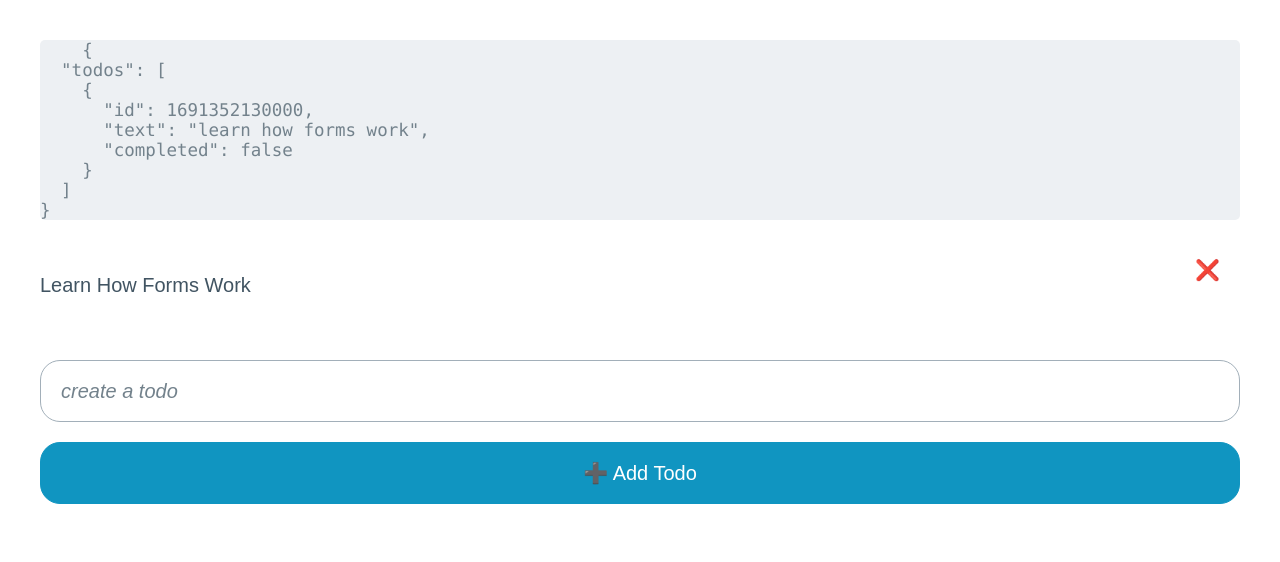
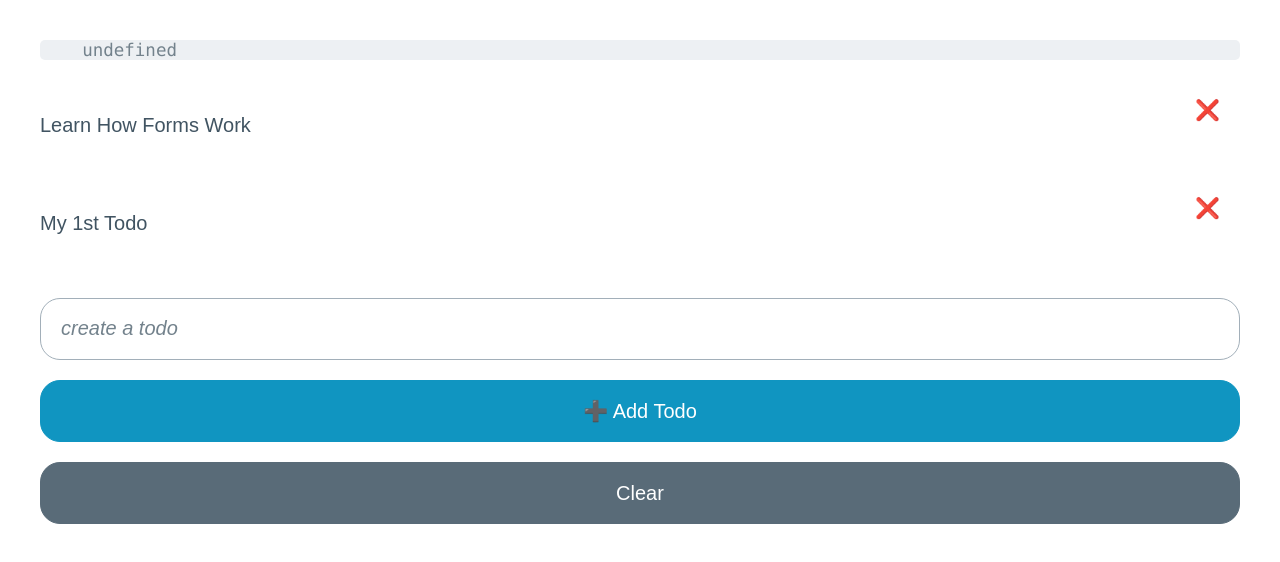
Before and after one commit to evariste1963/JOC_forms, a SvelteKit app: page /todos in a window 1280 px wide. Shown: the top 562 px of the page. Built offline with nearby package versions, Linux system fonts and the light colour scheme.

Commit message:
3:30:52 up to custom enhance to show loading UI

```diff
--- a/src/lib/server/database.js
+++ b/src/lib/server/database.js
@@ -2,6 +2,11 @@ let todos = [
 	{
 		id: Date.now(),
 		text: 'learn how forms work',
+		completed: false
+	},
+	{
+		id: Date.now() + 1,
+		text: 'my 1st todo',
 		completed: false
 	}
 ];
@@ -23,6 +28,6 @@ export function removeTodo(id) {
 	todos = todos.filter((todo) => todo.id !== id);
 }
 
-export function clearTodo() {
+export function clearTodos() {
 	todos = [];
 }
--- a/src/routes/todos/+page.server.js
+++ b/src/routes/todos/+page.server.js
@@ -1,7 +1,34 @@
-import { getTodos } from '$lib/server/database';
+import { fail } from '@sveltejs/kit';
+import { clearTodos, getTodos, addTodo, removeTodo } from '$lib/server/database';
 
 /** @type {import('./$types').PageServerLoad} */
 export async function load() {
 	const todos = getTodos();
 	return { todos };
 }
+
+export const actions = {
+	//default: () => {}
+	addTodo: async ({ request }) => {
+		const formData = await request.formData();
+		const todo = String(formData.get('todo'));
+
+		if (!todo) {
+			return fail(400, { todo, missing: true });
+		}
+
+		addTodo(todo);
+		return { success: true };
+	},
+	removeTodo: async ({ request }) => {
+		const formData = await request.formData();
+		const todoId = Number(formData.get('id'));
+
+		removeTodo(todoId);
+
+		return { success: true };
+	},
+	clearTodos: () => {
+		clearTodos();
+	}
+};
--- a/src/routes/todos/+page.svelte
+++ b/src/routes/todos/+page.svelte
@@ -1,48 +1,19 @@
 <script>
 	/** @type {import('./$types').PageData} */
-	import { invalidateAll } from '$app/navigation';
+	import { enhance } from '$app/forms';
 	export let data;
-	let form;
-
-	async function addTodo(event) {
-		const formEl = event.target;
-		const data = new FormData(formEl);
-		//ping the endpoint
-		const response = await fetch(formEl.action, {
-			method: 'POST',
-			body: data
-		});
-
-		const responseData = await response.json();
-		//set the form variable
-		form = responseData;
-		formEl.reset();
-		await invalidateAll();
-	}
-
-	async function removeTodo(event) {
-		const formEl = event.target;
-
-		const data = new FormData(formEl);
-
-		const response = await fetch(formEl.action, {
-			method: 'DELETE',
-			body: data
-		});
-
-		await invalidateAll();
-	}
+	export let form;
 </script>
 
 <pre>
-    {JSON.stringify(data, null, 2)}
+    {JSON.stringify(form, null, 2)}
 </pre>
 
 <ul>
 	{#each data.todos as todo}
 		<li>
 			<span>{todo.text}</span>
-			<form on:submit|preventDefault={removeTodo} method="POST">
+			<form method="POST" action="?/removeTodo" use:enhance>
 				<!-- USE FORMS INSTEAD OF BUTTONS!!-- HOWEVER SMALL THE FORM MAYBE!!-->
 				<input type="hidden" name="id" value={todo.id} />
 				<!--HIDDEN INPUT TO SEND ID TO THE SERVER -->
@@ -52,19 +23,20 @@
 	{/each}
 </ul>
 
-<form on:submit|preventDefault={addTodo} method="POST">
+<form method="POST" action="?/addTodo" use:enhance>
 	<!--<label for="adding a todo">add a todo</label> -->
 	<input type="text" name="todo" placeholder="create a todo" />
-	{#if form?.errors?.todo}
+	{#if form?.missing}
 		<!-- the ? is/are for if they don't exist -->
 		<p class="error">This field is required</p>
 	{/if}
 	<button type="submit">➕ Add Todo</button>
+	<button formaction="?/clearTodos" class="secondary" type="submit">Clear</button>
+</form>
 
-	{#if form?.success}
-		<p>Added todo! 👍</p>
-	{/if}
-</form>
+{#if form?.success}
+	<p>Added todo! 👍</p>
+{/if}
 
 <!-- NO ACTION FIELD IN THE FORMS BECAUSE WE ARE SUBMITTING TO THE SAME PAGE -->
 
--- a/src/routes/todos/+server.js
+++ /dev/null
@@ -1,36 +0,0 @@
-/** @type {import('./$types').RequestHandler} */
-
-import { json } from '@sveltejs/kit';
-import { addTodo } from '$lib/server/database';
-import { removeTodo } from '$lib/server/database';
-
-export const POST = async ({ request }) => {
-	//reuqest is used so we can get theform data
-	const formData = await request.formData();
-	const todo = formData.get('todo'); // todo is the name on the form data that we want to get
-
-	//create the data object
-	const data = {
-		success: false,
-		errors: {}
-	};
-
-	if (!todo) {
-		data.errors.todo = 'required'; //assigns 'required' to data error object errors
-		//should really throw the error to the frontend but here we won't fo that
-
-		return json(data, { status: 400 });
-	}
-
-	addTodo(todo); //from the server/database
-	data.success = true;
-
-	return json(data);
-};
-
-export const DELETE = async ({ request }) => {
-	const formData = await request.formData();
-	const todoId = Number(formData.get('id')); // todo is the name on the form data that we want to get
-	removeTodo(todoId); //from the server/database
-	return json({ success: true });
-};
```
